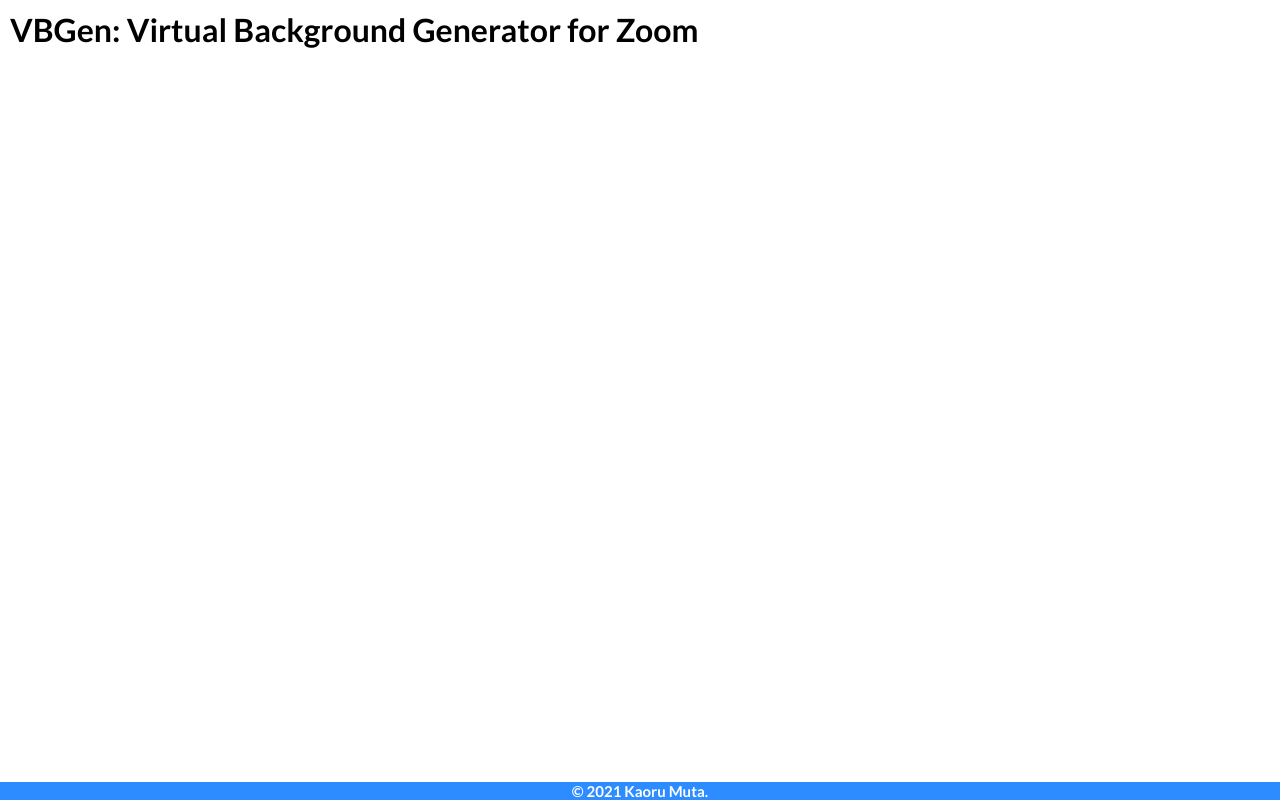
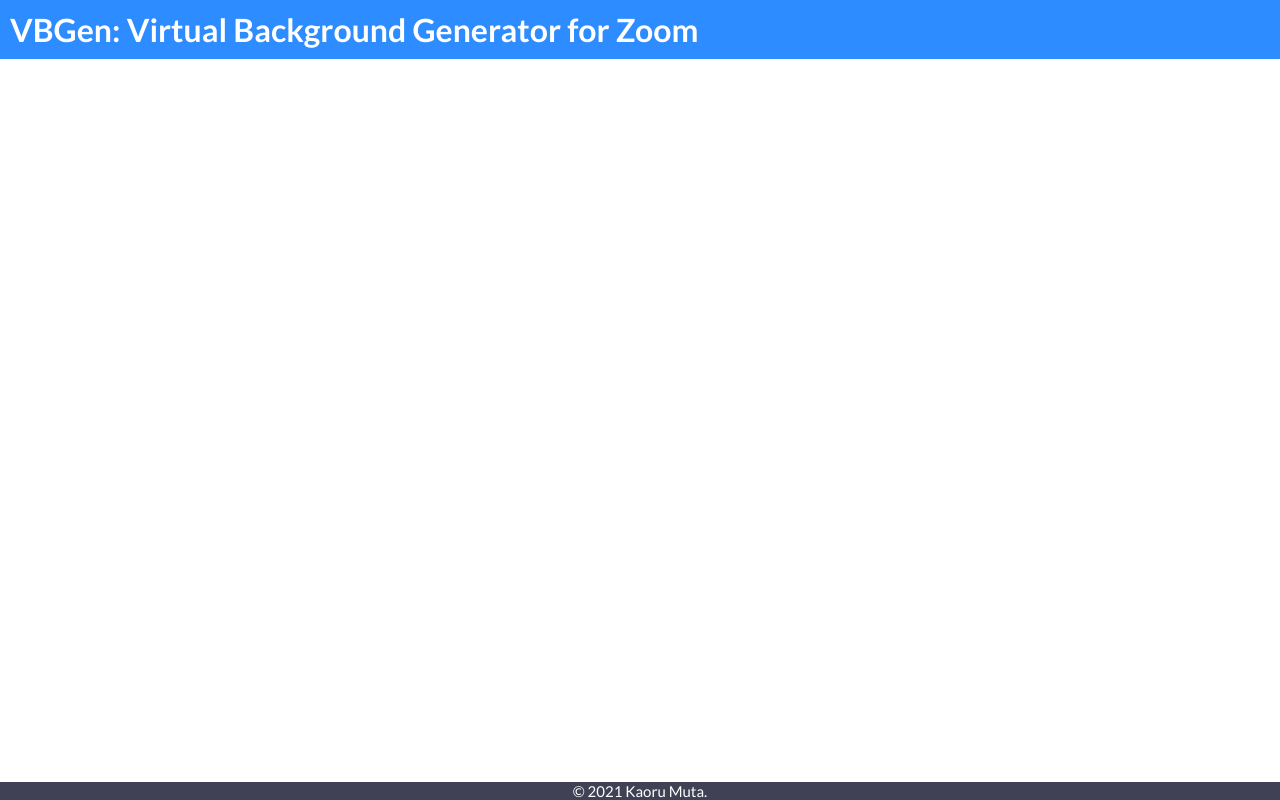
Before and after one commit to KaoruMuta/VBGen, a Flask app: page / in a window 1280 px wide. Run offline with Flask 2, Linux system fonts and the light colour scheme.

Commit message:
fix: change color

```diff
--- a/app/static/index.css
+++ b/app/static/index.css
@@ -4,15 +4,21 @@
 }
 
 .h1-title {
-  margin: 10px 0 0 10px;
+  color: #FFFFFF;
+  margin: 0px;
+  padding: 10px 0 10px 10px;
 }
 
-footer {
+.header {
+  background-color: #2D8CFF;
+}
+
+.footer {
   text-align: center;
   position: absolute;
   color: #FFFFFF;
   font-size: 15px;
-  background-color: #2D8CFF;
+  background-color: #414155;
   width: 100%;
   bottom: 0;
 }
--- a/app/templates/index.html
+++ b/app/templates/index.html
@@ -7,7 +7,9 @@
     <link rel="stylesheet" type="text/css" href="{{ url_for('static', filename='index.css') }}">
   </head>
   <body class="body">
-    <h1 class=h1-title>VBGen: Virtual Background Generator for Zoom<h1>
-    <footer>&copy; 2021 Kaoru Muta.</footer>
+    <header class="header">
+      <h1 class=h1-title>VBGen: Virtual Background Generator for Zoom<h1></h1>
+    </header>
+    <footer class="footer">&copy; 2021 Kaoru Muta.</footer>
   </body>
 </html>
```
